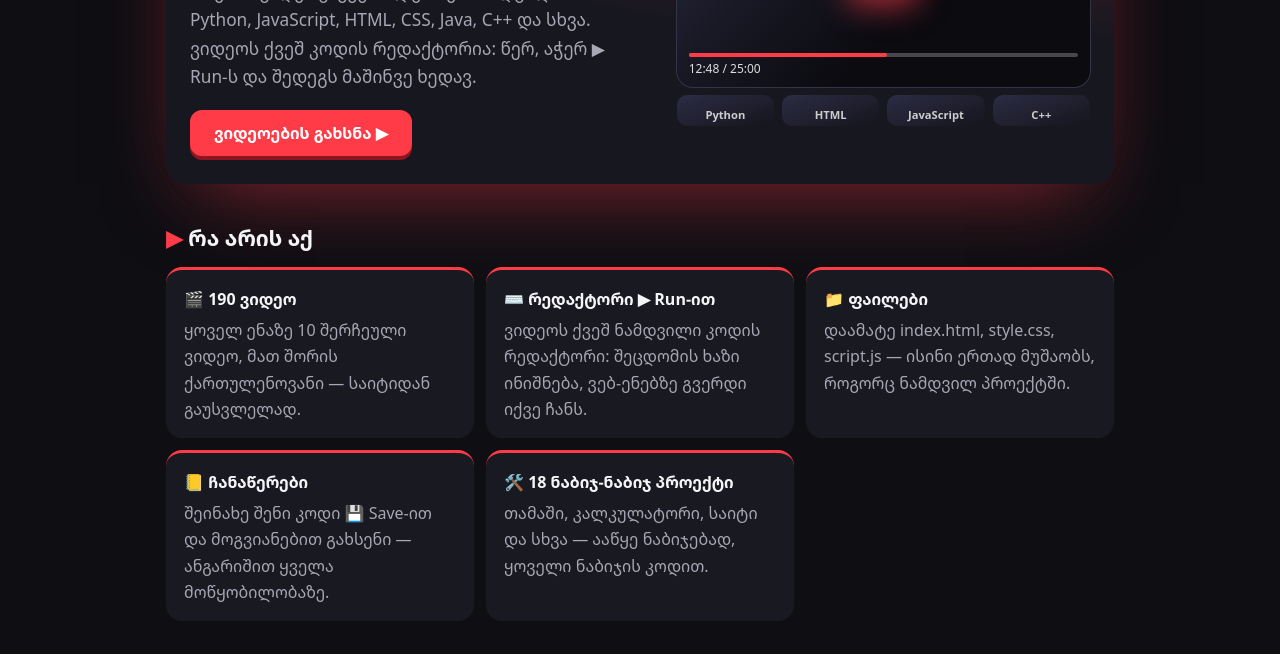
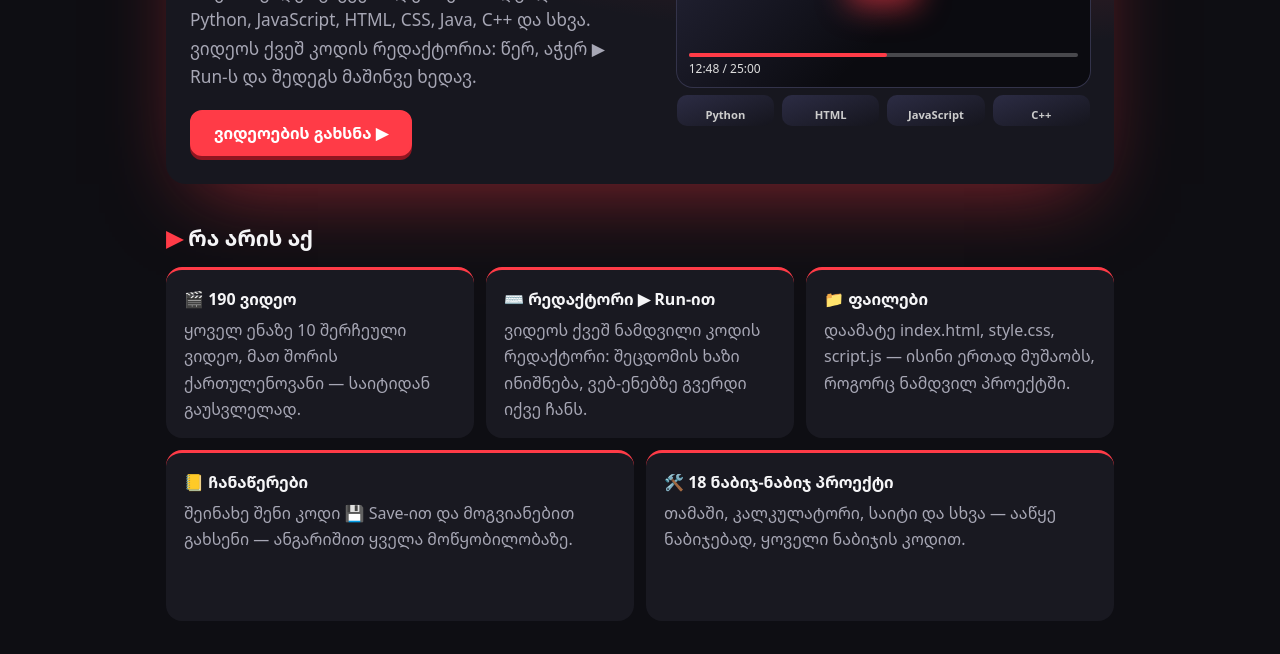
Before and after one commit to lazarepataraia910-jpg/fanycod, a plain HTML site: page videos/index.html in a window 1280 px wide. Shown: the part 287-941 px from the top of the page. Drawn offline with Linux system fonts and the light colour scheme.

Commit message:
გვერდების ბარათები პროპორციული: ერთნაირი სიმაღლე, რიგები ბოლომდე სავსე — კომპიუტერზე 3 + 2, პლანშეტზე 2 + 2 + 1, ტელეფონზე 1
Co-Authored-By: Claude Opus 5.5 <noreply@anthropic.com>

```diff
--- a/pages.css
+++ b/pages.css
@@ -20,7 +20,12 @@ h1{margin:0;font-size:clamp(1.9rem,5vw,2.8rem);line-height:1.15}
 .btn.primary{background:var(--accent);color:#fff}
 .btn:active{transform:translateY(3px);box-shadow:0 1px 0 0 var(--text)}
 h2{margin:36px 0 12px;font-size:1.35rem}
-.grid{display:grid;grid-template-columns:repeat(auto-fill,minmax(250px,1fr));gap:12px}
+.grid{display:grid;grid-template-columns:repeat(6,minmax(0,1fr));grid-auto-rows:1fr;gap:12px}
+/* 5 ბარათი: კომპიუტერზე 3 + 2 (ქვედა ორი უფრო განიერი), პლანშეტზე 2 + 2 + 1, ტელეფონზე 1 — ცარიელი ადგილის გარეშე, ერთნაირი სიმაღლით */
+.grid .card{grid-column:span 2}
+.grid .card:nth-child(n+4):nth-last-child(-n+2){grid-column:span 3}
+@media (max-width:859px){.grid{grid-template-columns:repeat(2,minmax(0,1fr))}.grid .card,.grid .card:nth-child(n+4):nth-last-child(-n+2){grid-column:span 1}.grid .card:last-child:nth-child(odd){grid-column:1/-1}}
+@media (max-width:540px){.grid{grid-template-columns:1fr;grid-auto-rows:auto}.grid .card:last-child:nth-child(odd){grid-column:auto}}
 .card{padding:16px 18px;border:1px solid var(--border);border-radius:16px;background:var(--panel)}
 .card b{display:block;margin-bottom:4px}
 .card p{margin:0;color:var(--muted)}
```
